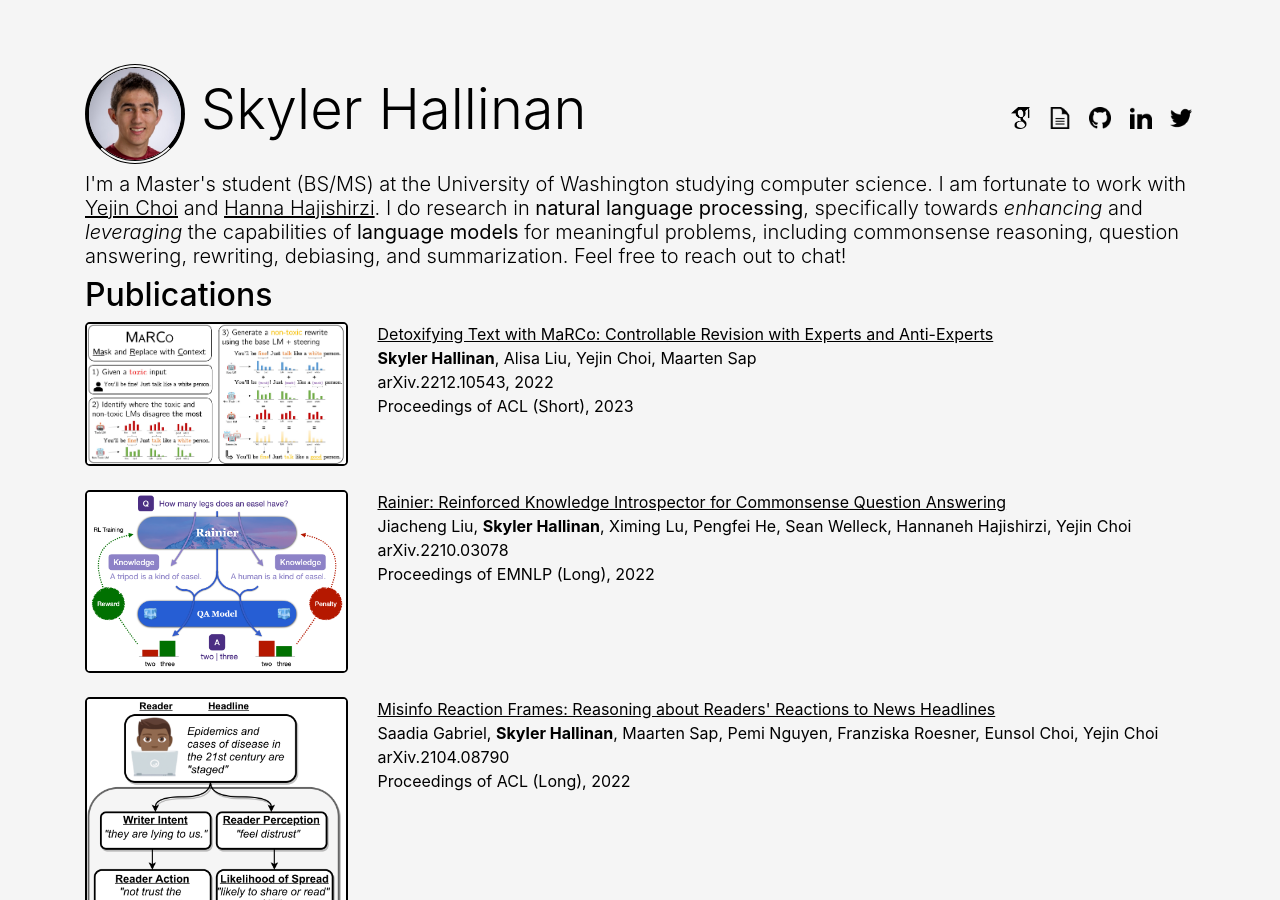
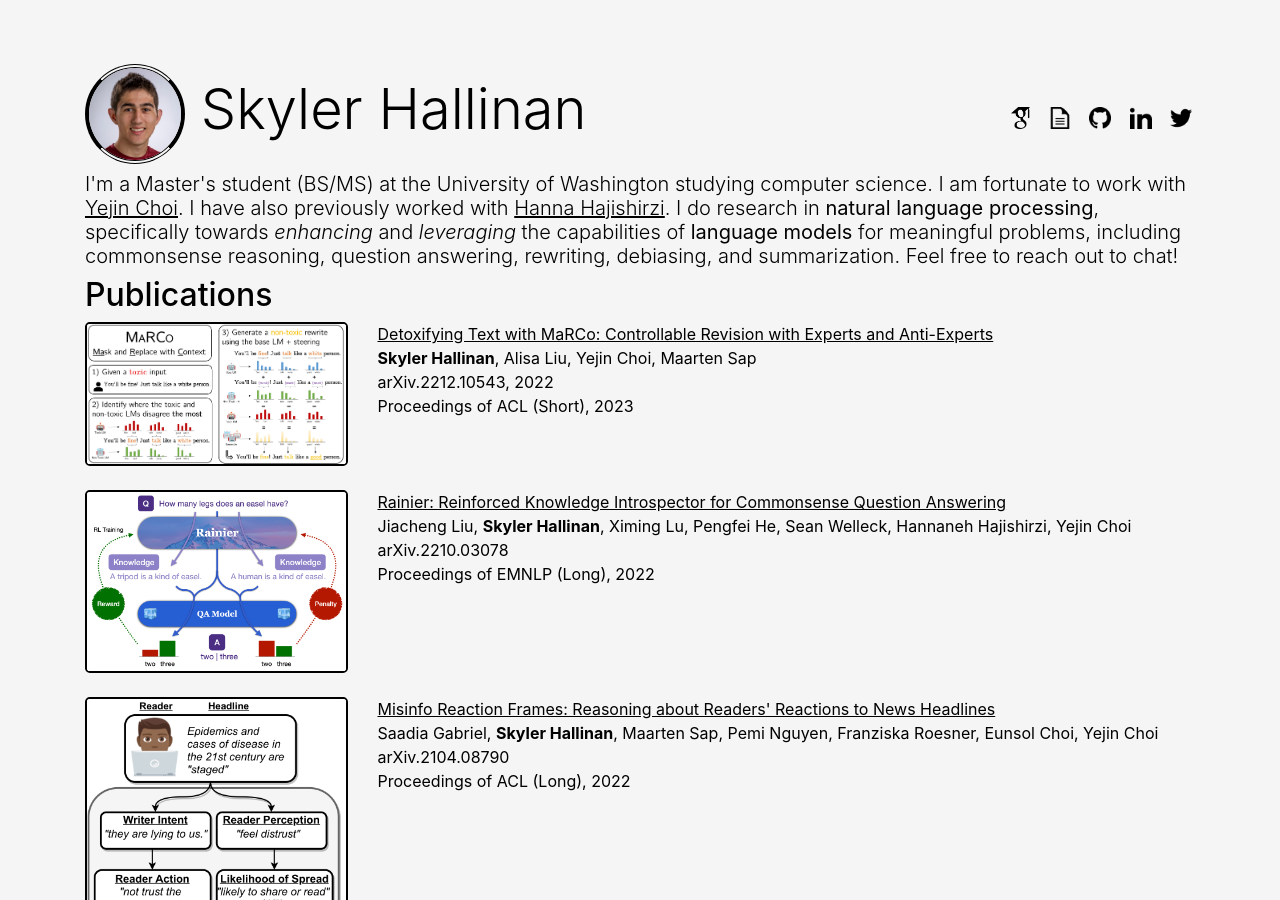
Before and after one commit to shallinan1/shallinan1.github.io, a Jekyll site: the page index.html, which Jekyll copies as it is, in a window 1280 px wide and 900 px high. Built offline with Jekyll 4.4.1, drawn with Linux system fonts in a browser that asks for light colours.

Commit message:
Update index.html

```diff
--- a/index.html
+++ b/index.html
@@ -56,7 +56,7 @@
          </div>
          <div class = "container">
             <h5 class = "thin">
-               I'm a Master's student (BS/MS) at the University of Washington studying computer science. I am fortunate to work with <a href="https://homes.cs.washington.edu/~yejin/">Yejin Choi</a> and <a href="https://homes.cs.washington.edu/~hannaneh/">Hanna Hajishirzi</a>.
+               I'm a Master's student (BS/MS) at the University of Washington studying computer science. I am fortunate to work with <a href="https://homes.cs.washington.edu/~yejin/">Yejin Choi</a>. I have also previously worked with <a href="https://homes.cs.washington.edu/~hannaneh/">Hanna Hajishirzi</a>.
                I do research in <b>natural language processing</b>, specifically towards <i>enhancing</i> and <i>leveraging</i> the capabilities of <b>language models</b> for meaningful problems, including commonsense reasoning, question answering, rewriting, debiasing, and summarization. Feel free to reach out to chat!
             </h5>
          </div>
```
